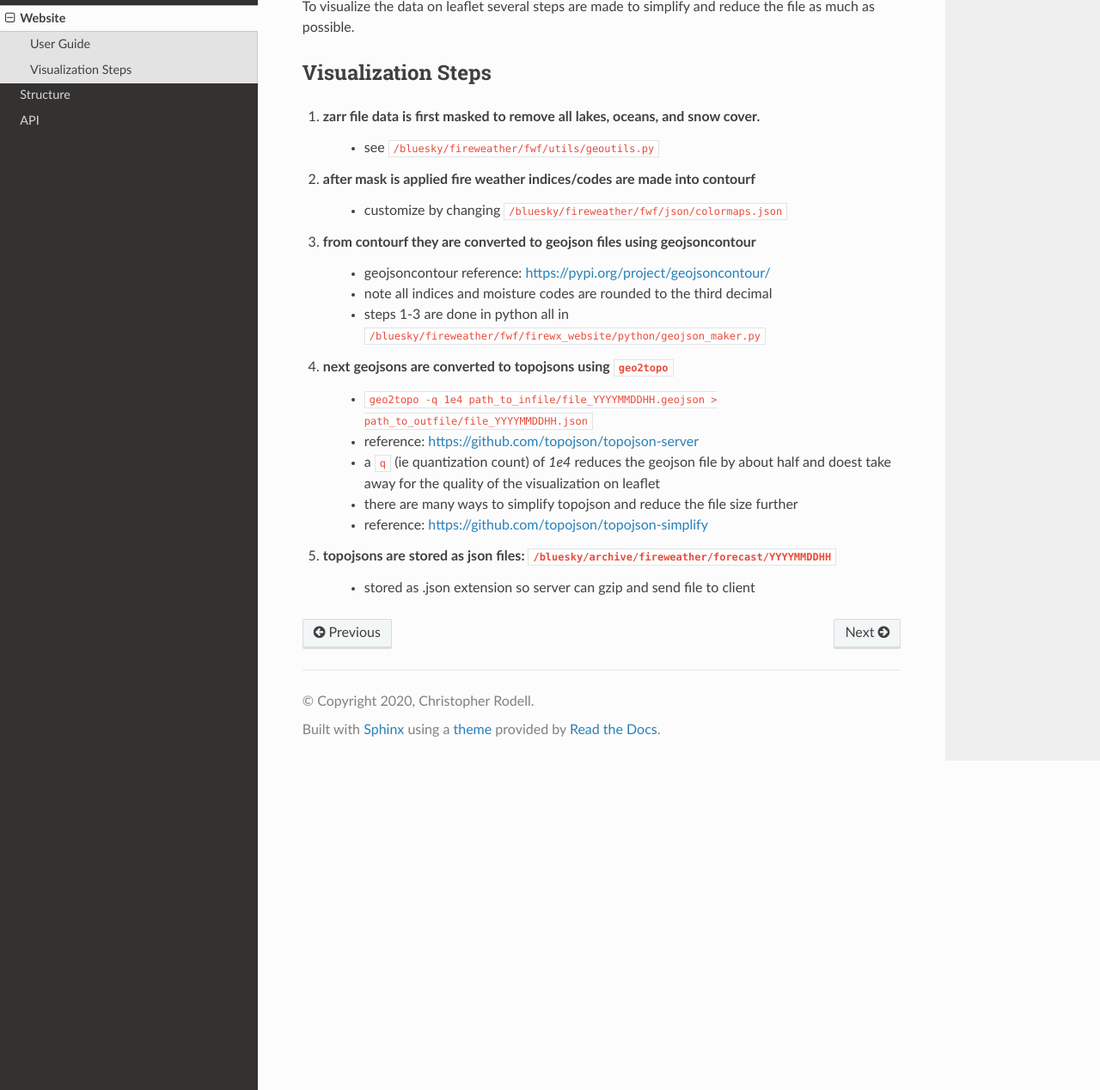
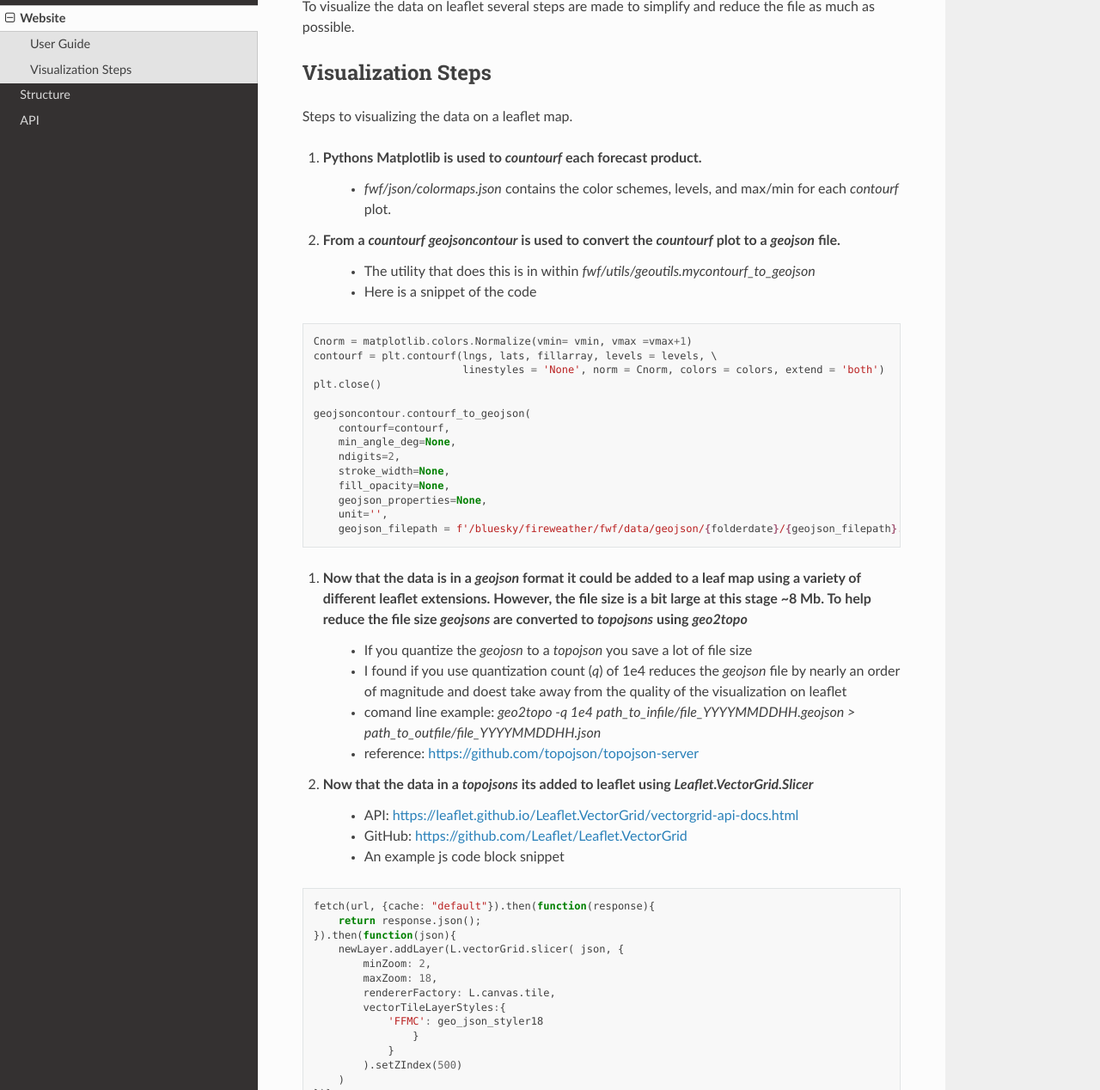
Before and after one commit to cerodell/fwf-docs, a Sphinx documentation site: the page built from source/web.rst, in a window 1280 px wide and 1400 px high, scrolled down 488 px, cut to the strip 132-1400 px from the top of the window. Shown: the whole strip at 86% size. Built offline with Sphinx 7.4.7 and the Read the Docs theme 2.0.0, drawn with Linux system fonts in a browser that asks for light colours.

Commit message:
update to web

```diff
--- a/source/web.rst
+++ b/source/web.rst
@@ -13,21 +13,55 @@ To visualize the data on leaflet several steps are made to simplify and reduce t
 
 Visualization Steps
 ---------------------
-#. zarr file data is first masked to remove all lakes, oceans, and snow cover.
-    * see ``/bluesky/fireweather/fwf/utils/geoutils.py``
-#. after mask is applied fire weather indices/codes are made into contourf
-    * customize by changing ``/bluesky/fireweather/fwf/json/colormaps.json``
-#. from contourf they are converted to geojson files using geojsoncontour
-    * geojsoncontour reference: https://pypi.org/project/geojsoncontour/
-    * note all indices and moisture codes are rounded to the third decimal
-    * steps 1-3 are done in python all in ``/bluesky/fireweather/fwf/firewx_website/python/geojson_maker.py``
+Steps to visualizing the data on a leaflet map.
 
-#. next geojsons are converted to topojsons using ``geo2topo``
-    * ``geo2topo -q 1e4 path_to_infile/file_YYYYMMDDHH.geojson > path_to_outfile/file_YYYYMMDDHH.json``
+#. Pythons Matplotlib is used to `countourf` each forecast product.
+    * `fwf/json/colormaps.json` contains the color schemes, levels, and max/min for each `contourf` plot.
+#. From a `countourf` `geojsoncontour` is used to convert the `countourf` plot to a `geojson` file.
+    * The utility that does this is in within `fwf/utils/geoutils.mycontourf_to_geojson`
+    * Here is a snippet of the code
+
+.. code-block:: python
+
+    Cnorm = matplotlib.colors.Normalize(vmin= vmin, vmax =vmax+1)
+    contourf = plt.contourf(lngs, lats, fillarray, levels = levels, \
+                            linestyles = 'None', norm = Cnorm, colors = colors, extend = 'both')
+    plt.close()
+
+    geojsoncontour.contourf_to_geojson(
+        contourf=contourf,
+        min_angle_deg=None,
+        ndigits=2,
+        stroke_width=None,
+        fill_opacity=None,
+        geojson_properties=None,
+        unit='',
+        geojson_filepath = f'/bluesky/fireweather/fwf/data/geojson/{folderdate}/{geojson_filepath}.geojson')
+
+
+#. Now that the data is in a `geojson` format it could be added to a leaf map using a variety of different leaflet extensions. However, the file size is a bit large at this stage ~8 Mb. To help reduce the file size `geojsons` are converted to `topojsons` using `geo2topo`
+    * If you quantize the `geojosn` to a `topojson` you save a lot of file size
+    * I found if you use quantization count (`q`) of 1e4 reduces the `geojson` file by nearly an order of magnitude and doest take away from the quality of the visualization on leaflet
+    * comand line example: `geo2topo -q 1e4 path_to_infile/file_YYYYMMDDHH.geojson > path_to_outfile/file_YYYYMMDDHH.json`
     * reference: https://github.com/topojson/topojson-server
-    * a ``q`` (ie quantization count) of `1e4` reduces the geojson file by about half and doest take away for the quality of the visualization on leaflet
-    * there are many ways to simplify topojson and reduce the file size further
-    * reference: https://github.com/topojson/topojson-simplify
+#. Now that the data in a `topojsons` its added to leaflet using `Leaflet.VectorGrid.Slicer`
+    * API: https://leaflet.github.io/Leaflet.VectorGrid/vectorgrid-api-docs.html
+    * GitHub: https://github.com/Leaflet/Leaflet.VectorGrid
+    * An example js code block snippet
 
-#. topojsons are stored as json files: ``/bluesky/archive/fireweather/forecast/YYYYMMDDHH``
-    * stored as .json extension so server can gzip and send file to client
+.. code-block:: javascript
+
+    fetch(url, {cache: "default"}).then(function(response){
+        return response.json();
+    }).then(function(json){
+        newLayer.addLayer(L.vectorGrid.slicer( json, {
+            minZoom: 2,
+            maxZoom: 18,
+            rendererFactory: L.canvas.tile,
+            vectorTileLayerStyles:{
+                'FFMC': geo_json_styler18
+                    }
+                }
+            ).setZIndex(500)
+        )
+    })};
```
Also changed, not shown: source/ms.rst (+7 -9 lines), 8 other files.
